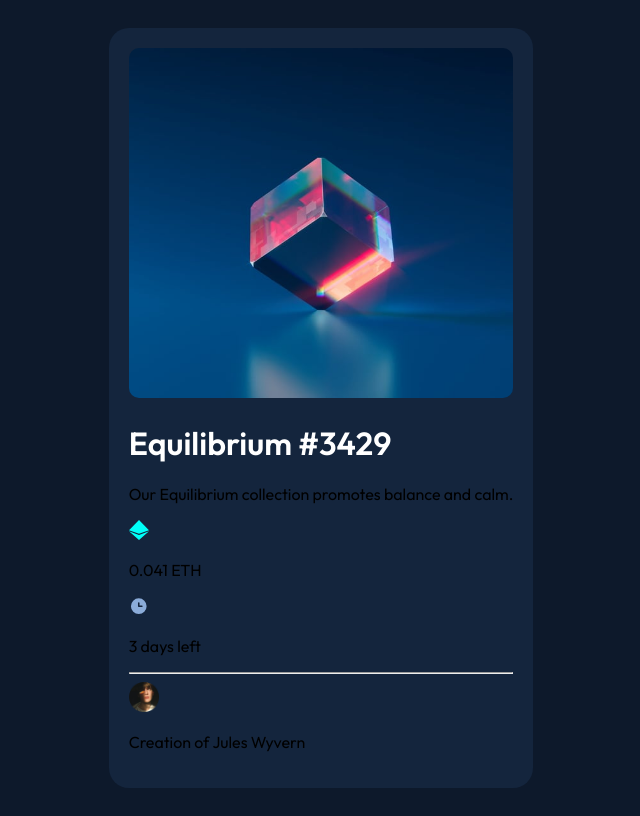
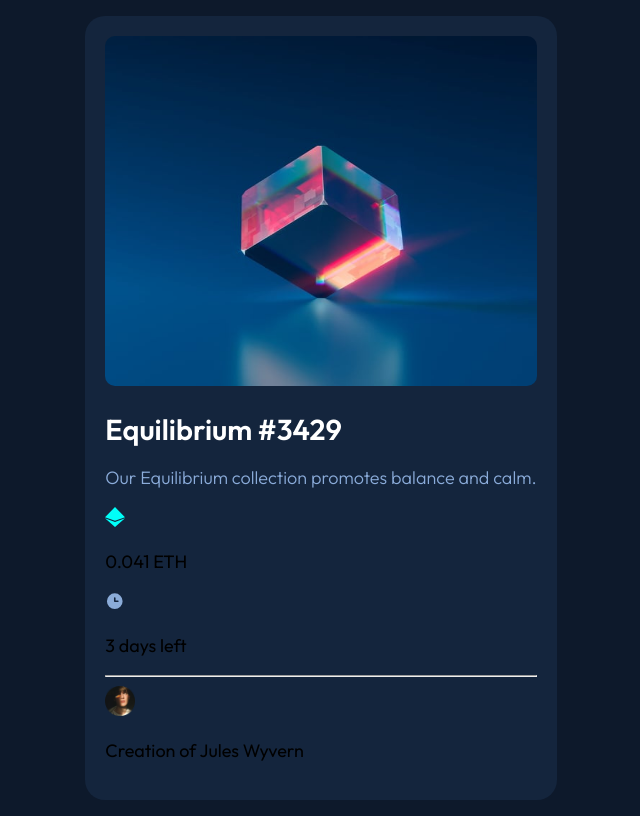
Before and after one commit to JoshLaforest/NFT-preview-component, a plain HTML site: page index.html in a window 1280 px wide. Shown: the whole page, without its empty margins (319-959 px from the left). Drawn offline with Linux system fonts and the light colour scheme.

Commit message:
card title styles

```diff
--- a/index.html
+++ b/index.html
@@ -10,9 +10,9 @@
 <body>
     <main class="container">
         <div class="card">
-            <img class="card-img" src="images/image-equilibrium.jpg" alt="Picture of a coloured glass cube." width="250" height="350">
+            <img class="card-img" src="images/image-equilibrium.jpg" alt="Picture of a coloured glass cube." width="200" height="350">
             <h1>Equilibrium #3429</h1>
-            <p>Our Equilibrium collection promotes balance and calm.</p>
+            <p id="card-description">Our Equilibrium collection promotes balance and calm.</p>
             <div class="flex-wrapper">
                 <img src="images/icon-ethereum.svg" alt="diamond icon" width="20" height="20">
                 <p>0.041 ETH</p>
--- a/style.css
+++ b/style.css
@@ -3,10 +3,12 @@
 body {
     background-color: hsl(217, 54%, 11%);
     font-family: 'Outfit', sans-serif;
+    font-size: 18px;
 }
 
 h1 {
     color: white;
+    font-size: 1.6em;
 }
 
 .container {
@@ -23,6 +25,11 @@ h1 {
     border-radius: 20px;
 }
 
+#card-description {
+    color: hsl(215, 51%, 70%);
+    font-weight: 300;
+}
+
 .card-img {
     width: 100%;
     border-radius: 10px;
```
